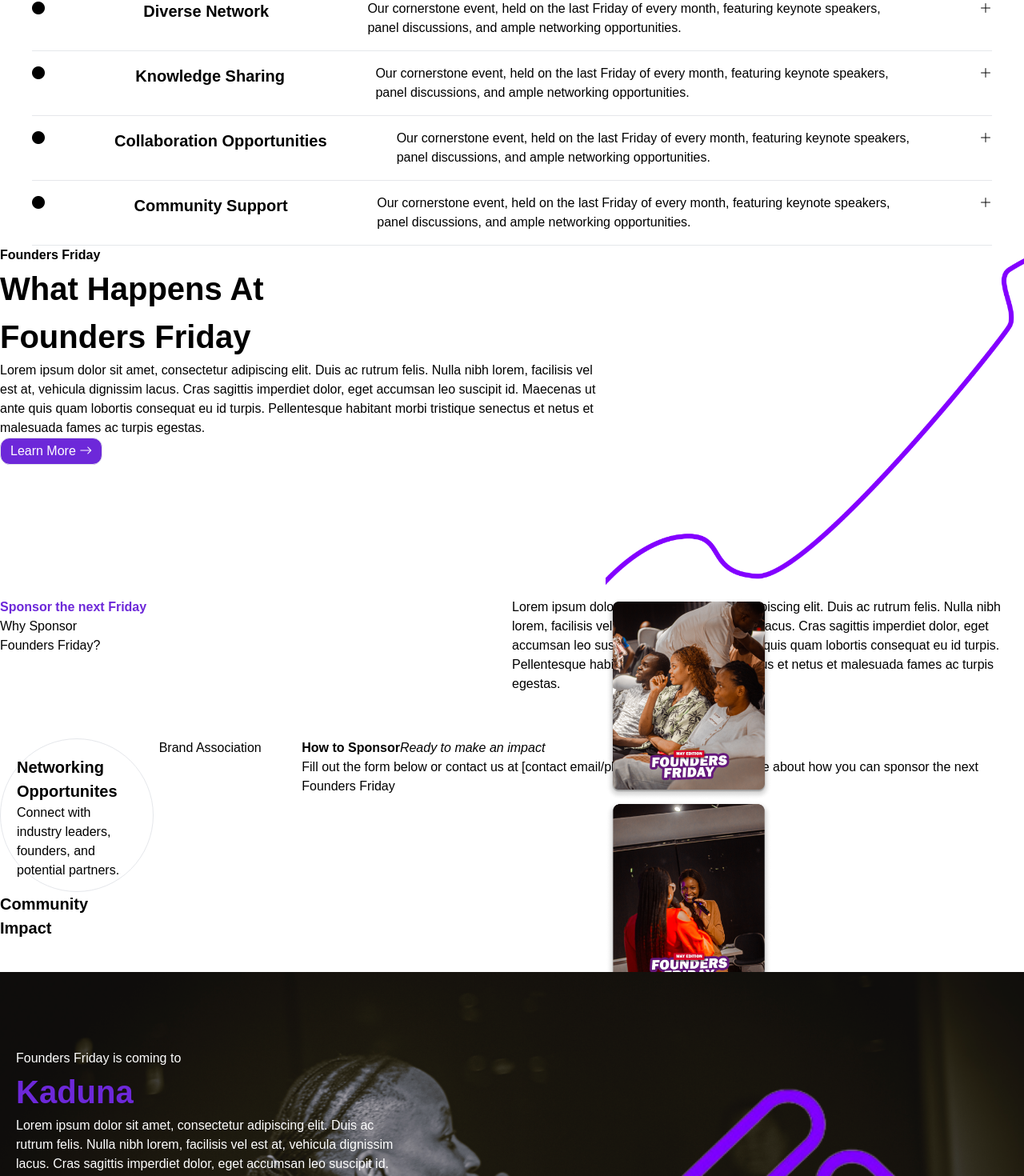
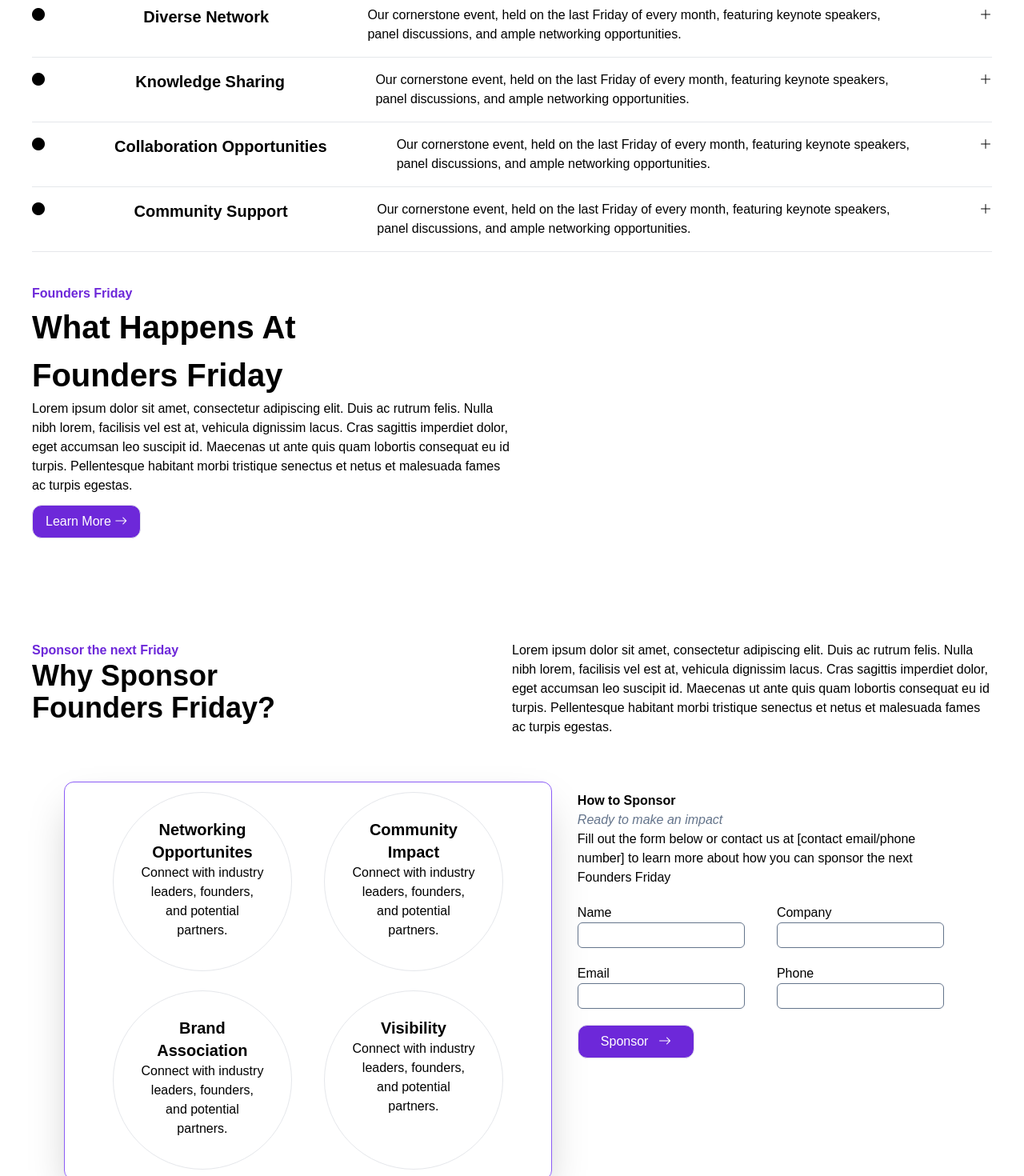
Before and after one commit to Teetwothefirst/foundersFriday, a React (Vite) app in the folder founders/: page / in a window 1280 px wide. Shown: the part 1319-2789 px from the top of the page at 80% size. Built offline with nearby package versions, Linux system fonts and the light colour scheme.

Commit message:
Adding Finishing Touches to Desktop Mode

```diff
--- a/founders/src/App.css
+++ b/founders/src/App.css
@@ -45,14 +45,11 @@ body{
   font-optical-sizing: auto;
   font-style: clamp(100%, 1rem + 2vw, 24px);
 }
-/* h3{
-  font-size: 26px;
+
+/* h4{
+  font-size: 20px;
   font-weight: bold;
 } */
-h4{
-  font-size: 20px;
-  font-weight: bold;
-}
 h1{
   font-size: 40px;
   font-weight: bold;
--- a/founders/src/component/footer.jsx
+++ b/founders/src/component/footer.jsx
@@ -10,7 +10,9 @@ function Footer(){
     <div className="mt-2.5 border-t-2 border-indigo-400">
         <div className='flex'>
             <img src={logo} alt="Founders Friday Logo" />
-            <strong>Founders <br/> Friday</strong>
+            <div className='flex items-center'>
+                <strong className=''>Founders <br/> Friday</strong>
+            </div>
         </div>
         <div className='flex justify-center align-center'>
             <div>
--- a/founders/src/component/header.jsx
+++ b/founders/src/component/header.jsx
@@ -9,7 +9,7 @@ function header(){
 
             <div className='flex items-center'>
                 <img src={logo} alt="Founders Friday Logo" />
-                <h3>Founder's Friday</h3>
+                <h3 className='text-2xl font-bold'>Founder's Friday</h3>
             </div>
             <div className=''>
             <div className='visible md:invisible'>
--- a/founders/src/component/mainSection.jsx
+++ b/founders/src/component/mainSection.jsx
@@ -70,7 +70,7 @@ function mainSection(){
             </div>
             <div className='md:flex flex-col justify-center align-center'>
                 {/* <div>  */}
-                    <h3>Who are we</h3>
+                    <h3 className='text-2xl font-bold'>Who are we</h3>
                     <p>Born from the vibrant startup ecosystem of Abuja, we recognized <br />
                     the need for a consistent, high-quality networking platform where <br />
                     founders, innovators, and tech enthusiasts could connect, share <br /> ideas, and foster collaboration.</p>
@@ -89,13 +89,13 @@ function mainSection(){
         {/* What we offer */}
 
         <div className='px-5 mt-20'>
-            <h3 className='text-center'>What we offer</h3>
+            <h3 className='text-center text-2xl font-bold'>What we offer</h3>
             {offerDatas.map((offerData)=>(
                 <div className='px-5'>
                     <div className='flex justify-between my-4'>
                         {/* (i)dot, h3 ,p i */}
                         <i className="bi bi-circle-fill"></i>
-                        <h4>{offerData}</h4>
+                        <h4 className='text-xl font-bold'>{offerData}</h4>
                         <p>Our cornerstone event, held on the last Friday of every month,
                             featuring keynote speakers,<br /> panel discussions, and ample networking opportunities.</p>
                         <i className="bi bi-plus-lg"></i>
@@ -109,23 +109,23 @@ function mainSection(){
 
 
         {/*What happens at Founders Friday  */}
-        <div>
-            <div className='md:flex justify-between'>
-                <div>
-                    <strong>Founders Friday</strong>
+        <div className=''>
+            <div className='md:flex justify-between relative px-10'>
+                <div className='w-1/2 mt-10'>
+                    <strong className='text-violet-700'>Founders Friday</strong>
                     <h1>What Happens At <br />Founders Friday</h1>
                     <p>Lorem ipsum dolor sit amet, consectetur adipiscing elit. Duis ac rutrum felis.
                         Nulla nibh lorem, facilisis vel est at, vehicula dignissim lacus.
                         Cras sagittis imperdiet dolor, eget accumsan leo suscipit id.
                         Maecenas ut ante quis quam lobortis consequat eu id turpis.
                         Pellentesque habitant morbi tristique senectus et netus et malesuada fames ac turpis egestas. </p>
-                        <button className='px-3 py-1 border rounded-xl bg-violet-700 text-white'>Learn More <i className="bi bi-arrow-right"></i> </button>
+                        <button className='mt-3 px-4 py-2 border rounded-xl bg-violet-700 text-white'>Learn More <i className="bi bi-arrow-right"></i> </button>
                 </div>
-                <div>
-                    <img src={whatHappensLine} alt="" />
-                    <div className='md:absolute'>
-                        <img src={whatHappens1} alt="" width={`50%`}/>
-                        <img src={whatHappens} alt="" width={`50%`}/>
+                <div className='absolute'>
+                    {/* <img src={whatHappensLine} alt="" className='md:relative h-full bottom-60 w-full'/> */}
+                    <div className='md:relative'>
+                        {/* <img src={whatHappens1} alt="" width={`20%`} className='md:absolute right-20'/>
+                        <img src={whatHappens} alt="" width={`20%`}/> */}
                     </div>
                 </div>
             </div>
@@ -133,11 +133,11 @@ function mainSection(){
 
 
         {/* Sponsor */}
-        <div>
+        <div className='md:py-32 px-10'>
             <div className='md:flex justify-between'>
                 <div className=''>
                     <strong className='text-violet-700'>Sponsor the next Friday</strong>
-                    <h3>Why Sponsor <br />Founders Friday?</h3>
+                    <h3 className='text-4xl font-bold'>Why Sponsor <br />Founders Friday?</h3>
                 </div>
                 <div className='w-full md:w-1/2 mb-14'>
                     <p>Lorem ipsum dolor sit amet, consectetur adipiscing elit. Duis ac rutrum felis.
@@ -147,27 +147,64 @@ function mainSection(){
                         Pellentesque habitant morbi tristique senectus et netus et malesuada fames ac turpis egestas. </p>
                 </div>
             </div>
-            <div className='md:flex justify-between'>
-                <div className='md:grid grid-cols-2 gap-5'>
-                    <div>
-                        <div className='border p-5 rounded-full w-48 h-48'>
-                            {/* border-violet-700 rounded-full */}
-                            <h4>Networking Opportunites</h4>
-                            <p>Connect with industry leaders, founders, and potential partners.</p>
+
+            {/* Chart */}
+            <div className='md:flex justify-between gap-8 px-10'>
+                <div className='border border-violet-500 shadow-2xl p-3 rounded-xl md:w-full flex justify-center'>
+                    <div className='md:flex gap-10'>
+                        <div className=''>
+                            <div className='border p-8 rounded-full w-56 h-56 text-center'>
+                                {/* border-violet-700 rounded-full */}
+                                <h4 className='text-xl font-bold'>Networking Opportunites</h4>
+                                <p>Connect with industry leaders, founders, and potential partners.</p>
+                            </div><br />
+                            <div className='border p-8 rounded-full w-56 h-56 text-center'>
+                                {/* border-violet-700 rounded-full */}
+                                <h4 className='text-xl font-bold'>Brand Association</h4>
+                                <p>Connect with industry leaders, founders, and potential partners.</p>
+                            </div>
                         </div>
-                        <div>
-                            <h4>Community Impact</h4>
+                        <div className=''>
+                            <div className='border p-8 rounded-full w-56 h-56 text-center'>
+                                {/* border-violet-700 rounded-full */}
+                                <h4 className='text-xl font-bold'>Community Impact</h4>
+                                <p>Connect with industry leaders, founders, and potential partners.</p>
+                            </div><br />
+                            <div className='border p-8 rounded-full w-56 h-56 text-center'>
+                                {/* border-violet-700 rounded-full */}
+                                <h4 className='text-xl font-bold'>Visibility</h4>
+                                <p>Connect with industry leaders, founders, and potential partners.</p>
+                            </div>
                         </div>
                     </div>
-                    <div>
-                        <p>Brand Association</p>
-                    </div>
                 </div>
-                <div>
-                    <strong>How to Sponsor</strong>
-                    <i>Ready to make an impact</i>
+                <div className='md:pt-3 w-4/5'>
+                    <strong>How to Sponsor</strong><br />
+                    <i className='font-thin text-slate-500'>Ready to make an impact</i>
                     <p>Fill out the form below or contact us at [contact email/phone number] to learn more about how you can sponsor the next Founders Friday</p>
                     <div>
+                        <form action="" className='mt-5 md:grid grid-cols-2 gap-5'>
+                            <div>
+                                <label htmlFor="" className='block'>Name</label>
+                                <input type="text" name="" id="" className='border border-slate-500 rounded-md h-8' />
+                            </div>
+                            <div>
+                                <label htmlFor="" className='block'>Company</label>
+                                <input type="text" name="" id="" className='border border-slate-500 rounded-md h-8' />
+                            </div>
+                            <div>
+                                <label htmlFor="" className='block'>Email</label>
+                                <input type="email" name="" id="" className='border border-slate-500 rounded-md h-8' />
+                            </div>
+                            <div>
+                                <label htmlFor="" className='block'>Phone</label>
+                                <input type="number" name="" id="" className='border border-slate-500 rounded-md h-8' />
+                            </div>
+
+                            <div>
+                                <button className='px-7 py-2 border rounded-xl bg-violet-700 text-white'>Sponsor <i className="ps-2 bi bi-arrow-right"></i></button>
+                            </div>
+                        </form>
 
                     </div>
                 </div>
@@ -181,7 +218,7 @@ function mainSection(){
                 <div className='absolute top-0 md:top-24 text-white'>
                     <div className='px-5 md: flex justify-between gap-5'>
                         <div>
-                            <h3>Founders Friday is coming to</h3>
+                            <h3 className='text-2xl font-bold'>Founders Friday is coming to</h3>
                             <h1 className='text-violet-700'>Kaduna</h1>
                             <p>Lorem ipsum dolor sit amet, consectetur adipiscing elit. Duis ac <br /> rutrum felis.
                                 Nulla nibh lorem, facilisis vel est at, vehicula dignissim <br /> lacus. Cras sagittis imperdiet dolor,
@@ -200,24 +237,40 @@ function mainSection(){
 
 
         {/* Roadmap */}
-        <div className="px-5 my-10">
-            <div>
-                <h3>Register And Be Part of Our Community</h3>
+        <div className="px-5 my-24">
+            <div className='flex justify-center items-center'>
+                <div className='mb-20'>
+                <h3 className='text-2xl font-bold text-center'>Register And Be Part of Our Community</h3>
                 <p>Join our community of over 1000+ founders, developers, and tech junkies in general.Be inspired by people who live to inspire!</p>
+                </div>
             </div>
-            <div>
+            <div className='relative'>
                 <img src={lineJustAboveTestimonial} alt="" width={`100%`}/>
+                {/* Start */}
+                <img src={profile} alt="" width={`10%`} className='absolute top-20 border rounded-full '/>
+                <img src={profile} alt="" width={`10%`} className='absolute bottom-32 left-48 border rounded-full '/>
+                {/* Middle */}
+                <img src={profile} alt="" width={`10%`} className='absolute top-20 border rounded-full '/>
+                <img src={profile} alt="" width={`10%`} className='absolute top-20 border rounded-full '/>
+                <img src={profile} alt="" width={`10%`} className='absolute top-20 border rounded-full '/>
+                {/* End */}
+                <img src={profile} alt="" width={`10%`} className='absolute top-20 right-0 border rounded-full '/>
+                <img src={profile} alt="" width={`10%`} className='absolute bottom-32 right-32 border rounded-full '/>
+                <img src={profile} alt="" width={`10%`} className='absolute top-20 border rounded-full '/>
+
+
             </div>
-            <div className='my-10'>
-                <button className="px-14 bg-white text-violet-700 py-2">Register Now</button>
+            <div className='my-10 flex items-center justify-center'>
+                <button className="px-14 bg-white text-violet-700 py-2 border border-2 border-violet-700 rounded-full">Register Now <i className="bi bi-arrow-right"></i></button>
             </div>
         </div>
 
 
         {/* Video Proof */}
         <div className="md:flex justify-between px-5 gap-5">
-            <div>
+            <div className='relative'>
                 <img src={videoImage} alt="" />
+
             </div>
             <div className='flex justify-center flex-col'>
 
@@ -235,7 +288,7 @@ function mainSection(){
         <div className="md:flex justify-center">
             <div>
                 <div className="my-14">
-                    <div className=""><h3 className="text-center">What Do Our Attendees Have To Say?</h3></div>
+                    <div className=""><h3 className="text-center text-2xl font-bold">What Do Our Attendees Have To Say?</h3></div>
                     <div>
                         <p className="text-center">Well See For Yourself!</p>
                     </div>
@@ -261,7 +314,7 @@ function mainSection(){
 
         {/* FAQs Section */}
         <div className='my-10 md:px-10'>
-            <h3 className="">FAQs</h3>
+            <h3 className="text-2xl font-bold">FAQs</h3>
             <div className="px-11 md: flex justify-evenly gap-11">
                 <div>Lorem ipsum dolor sit amet, consectetur adi elit.</div>
                 <div>Lorem ipsum dolor sit amet, consectetur adi elit.</div>
```
